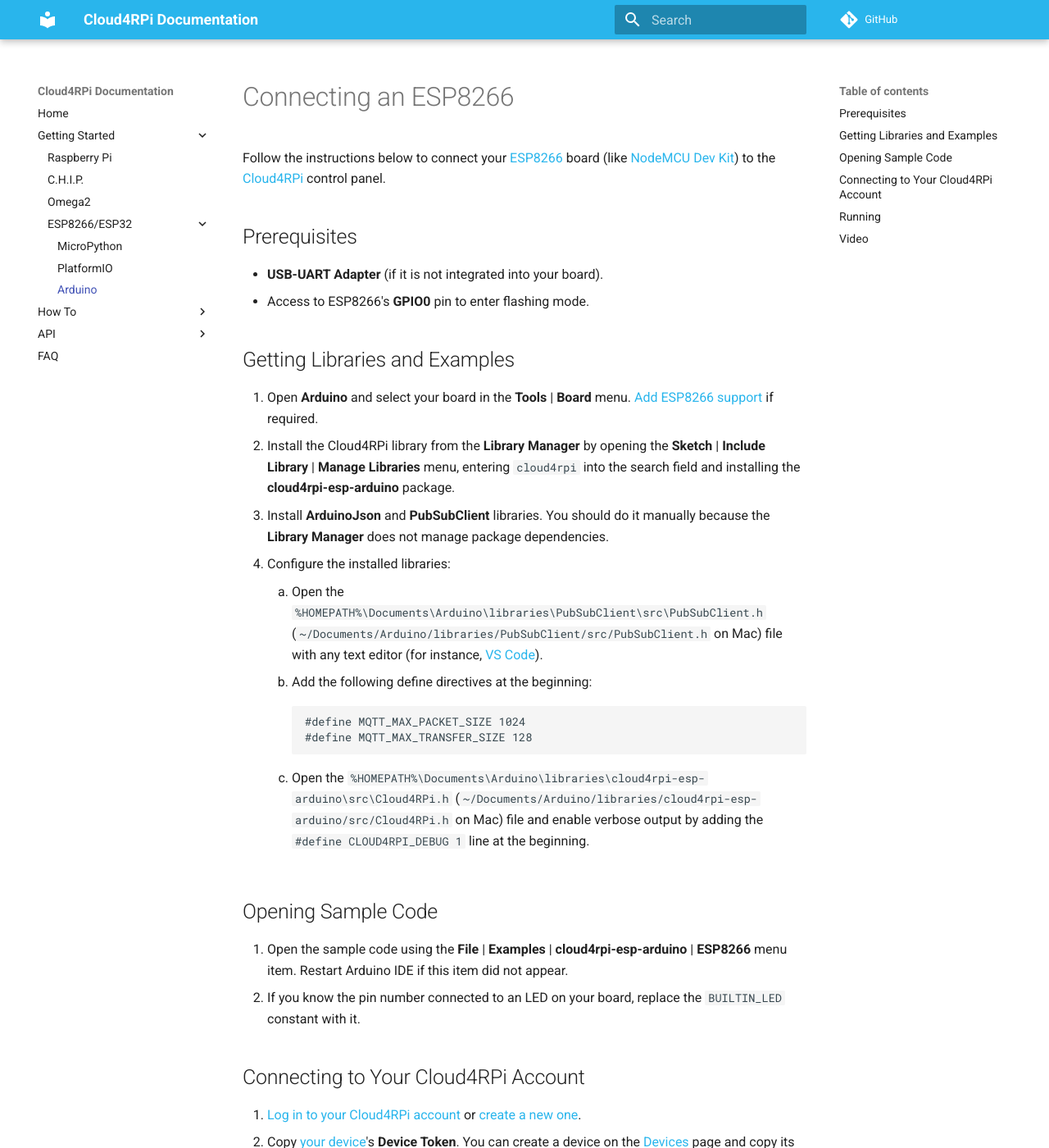
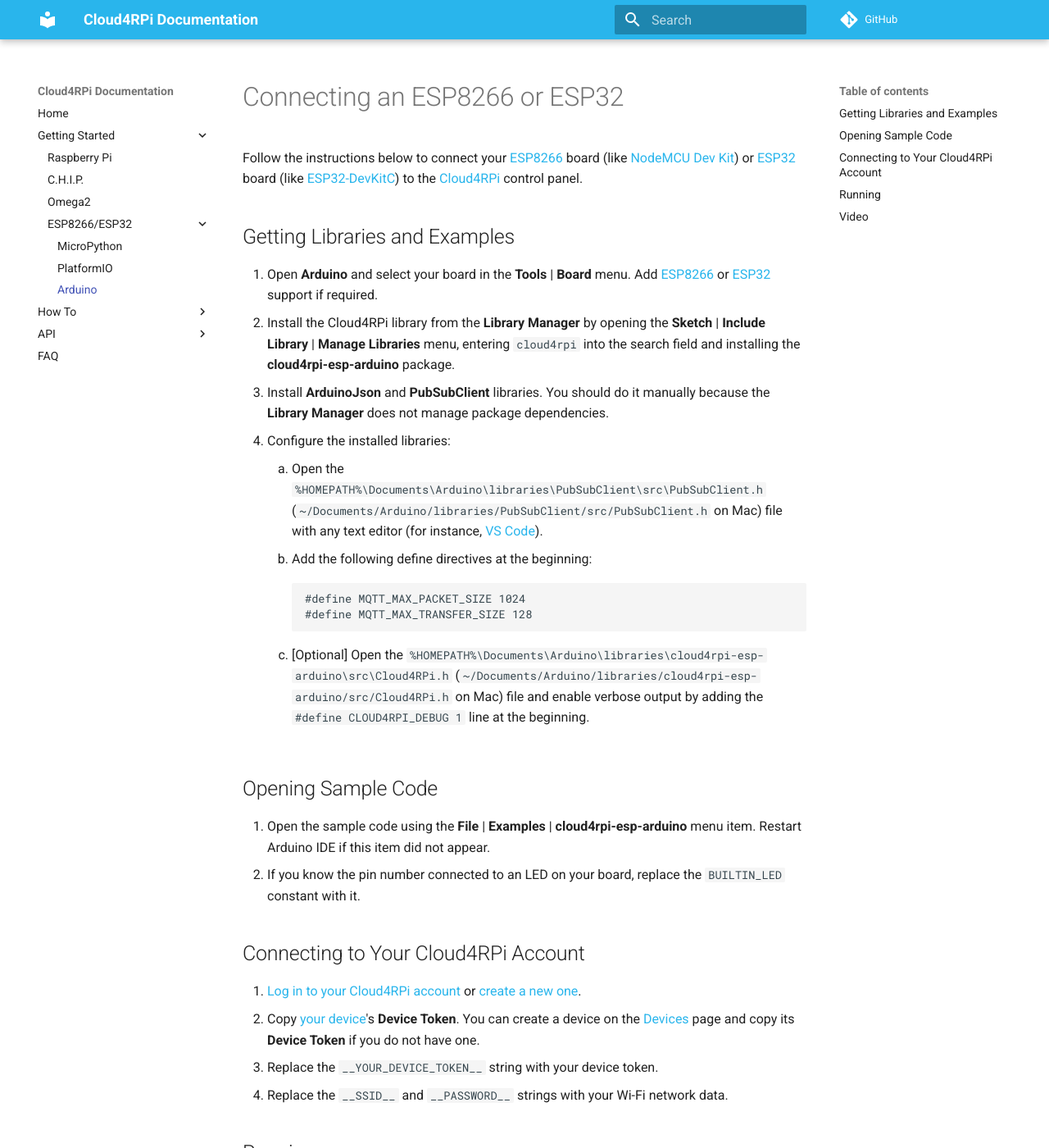
Before and after one commit to cloud4rpi/docs, an MkDocs documentation site: the page built from docs/start/esp-ino.md, in a window 1280 px wide and 1400 px high. Shown: the whole window at 82% size. Built offline with MkDocs 1.6.1 and Material for MkDocs 9.7.7, drawn with Linux system fonts in a browser that asks for light colours; comment, search, counter and statistics services are not loaded.

Commit message:
Fix ESP32 Arduino example

```diff
--- a/docs/start/esp-ino.md
+++ b/docs/start/esp-ino.md
@@ -1,15 +1,11 @@
-# Connecting an ESP8266
+# Connecting an ESP8266 or ESP32
 
-Follow the instructions below to connect your [ESP8266](https://en.wikipedia.org/wiki/ESP8266) board (like [NodeMCU Dev Kit](http://www.nodemcu.com/index_en.html#fr_54747661d775ef1a3600009e)) to the [Cloud4RPi](https://cloud4rpi.io) control panel.
+Follow the instructions below to connect your [ESP8266](https://en.wikipedia.org/wiki/ESP8266) board (like [NodeMCU Dev Kit](http://www.nodemcu.com/index_en.html#fr_54747661d775ef1a3600009e)) or [ESP32](https://en.wikipedia.org/wiki/ESP32) board (like [ESP32-DevKitC](https://www.espressif.com/en/products/hardware/esp32-devkitc/overview)) to the [Cloud4RPi](https://cloud4rpi.io) control panel.
 
-## Prerequisites
-
-* **USB-UART Adapter** (if it is not integrated into your board).
-* Access to ESP8266's **GPIO0** pin to enter flashing mode.
 
 ## Getting Libraries and Examples
 
-1. Open **Arduino** and select your board in the **Tools** | **Board** menu. [Add ESP8266 support](https://github.com/esp8266/Arduino) if required.
+1. Open **Arduino** and select your board in the **Tools** | **Board** menu. Add [ESP8266](https://github.com/esp8266/Arduino#installing-with-boards-manager) or [ESP32](https://github.com/espressif/arduino-esp32/blob/master/docs/arduino-ide/boards_manager.md) support if required.
 2. Install the Cloud4RPi library from the **Library Manager** by opening the **Sketch** | **Include Library** | **Manage Libraries** menu, entering `cloud4rpi` into the search field and installing the **cloud4rpi-esp-arduino** package.
 3. Install **ArduinoJson** and **PubSubClient** libraries. You should do it manually because the **Library Manager** does not manage package dependencies.
 4. Configure the installed libraries:
@@ -19,11 +15,11 @@
             #define MQTT_MAX_PACKET_SIZE 1024
             #define MQTT_MAX_TRANSFER_SIZE 128
 
-    3. Open the `%HOMEPATH%\Documents\Arduino\libraries\cloud4rpi-esp-arduino\src\Cloud4RPi.h` (`~/Documents/Arduino/libraries/cloud4rpi-esp-arduino/src/Cloud4RPi.h` on Mac) file and enable verbose output by adding the `#define CLOUD4RPI_DEBUG 1` line at the beginning.
+    3. [Optional] Open the `%HOMEPATH%\Documents\Arduino\libraries\cloud4rpi-esp-arduino\src\Cloud4RPi.h` (`~/Documents/Arduino/libraries/cloud4rpi-esp-arduino/src/Cloud4RPi.h` on Mac) file and enable verbose output by adding the `#define CLOUD4RPI_DEBUG 1` line at the beginning.
 
 ## Opening Sample Code
 
-5. Open the sample code using the **File** | **Examples** | **cloud4rpi-esp-arduino** | **ESP8266** menu item. Restart Arduino IDE if this item did not appear.
+5. Open the sample code using the **File** | **Examples** | **cloud4rpi-esp-arduino** menu item. Restart Arduino IDE if this item did not appear.
 7. If you know the pin number connected to an LED on your board, replace the `BUILTIN_LED` constant with it.
 
 
```
